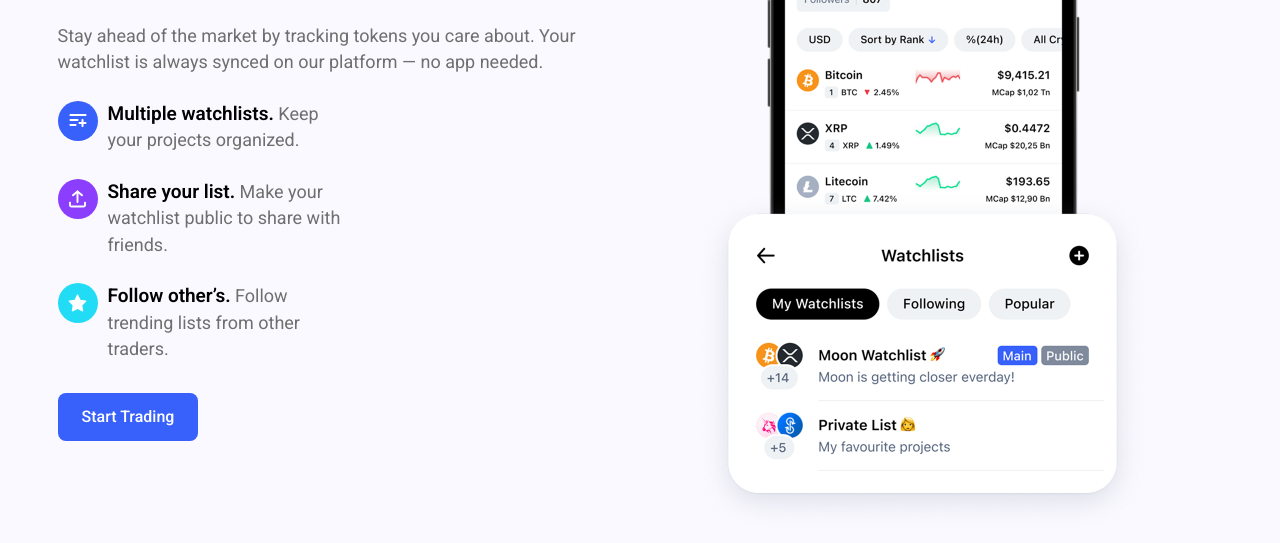
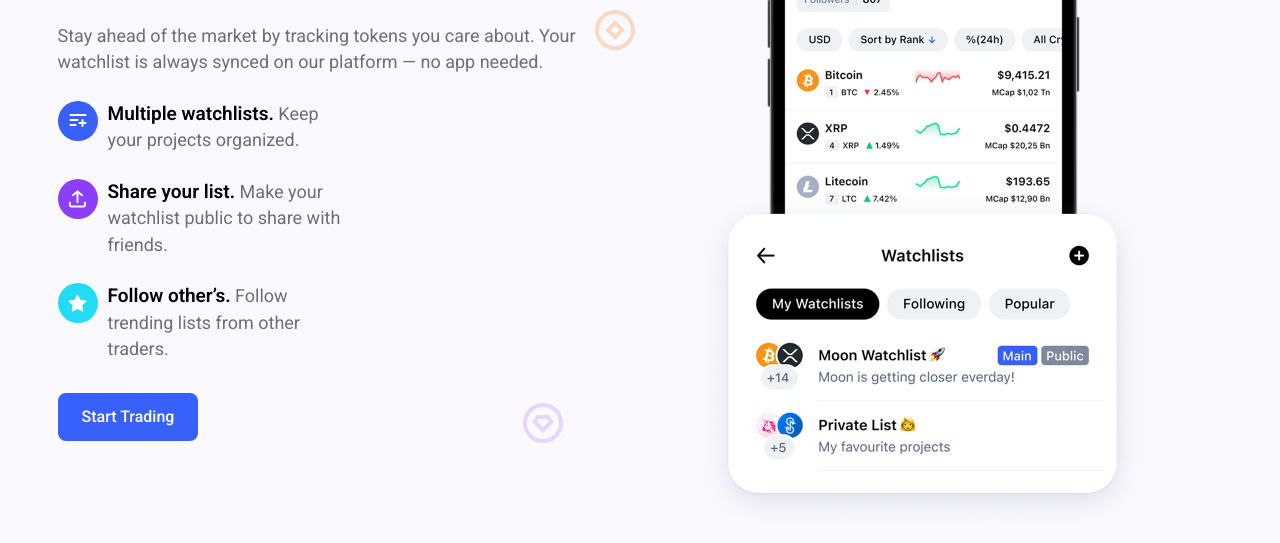
Before and after one commit to DanyloSkladan/domain-72, a plain HTML site: page index.html in a window 1280 px wide. Shown: the part 245-788 px from the top of the page. Drawn offline with nearby package versions, Linux system fonts and the light colour scheme.

Commit message:
updated: favorite coins

```diff
--- a/css/favorite.css
+++ b/css/favorite.css
@@ -8,6 +8,24 @@
 .favorite__img img {
     width: 451px;
     height: auto;
+}
+
+.favorite__left {
+    position: relative;
+}
+
+.favorite__coin-top {
+    position: absolute;
+    top: 155px;
+    right: -44px;
+    opacity: 0.3;
+}
+
+.favorite__coin-bottom {
+    position: absolute;
+    bottom: 89px;
+    right: 28px;
+    opacity: 0.3;
 }
 
 .favorite__subtitle {
--- a/index.html
+++ b/index.html
@@ -98,6 +98,16 @@
                     <a class="favorite__link link" href="#">
                         Start Trading
                     </a>
+                    <div class="favorite__coin-top">
+                        <svg width="40" height="40" viewBox="0 0 40 40" fill="none" xmlns="http://www.w3.org/2000/svg">
+                            <path d="M20 40C17.28 40 14.68 39.48 12.2 38.44C9.82667 37.4267 7.71333 35.9933 5.86 34.14C4.00667 32.2867 2.57333 30.1733 1.56 27.8C0.52 25.32 0 22.72 0 20C0 17.28 0.52 14.68 1.56 12.2C2.57333 9.82667 4.00667 7.71333 5.86 5.86C7.71333 4.00667 9.82667 2.57333 12.2 1.56C14.68 0.52 17.28 0 20 0C22.72 0 25.32 0.52 27.8 1.56C30.1733 2.57333 32.2867 4.00667 34.14 5.86C35.9933 7.71333 37.4267 9.82667 38.44 12.2C39.48 14.68 40 17.28 40 20C40 22.72 39.48 25.32 38.44 27.8C37.4267 30.1733 35.9933 32.2867 34.14 34.14C32.2867 35.9933 30.1733 37.4267 27.8 38.44C25.32 39.48 22.72 40 20 40ZM20 36C22.9067 36 25.6 35.2667 28.08 33.8C30.48 32.3867 32.3867 30.48 33.8 28.08C35.2667 25.6 36 22.9067 36 20C36 17.0933 35.2667 14.4 33.8 11.92C32.3867 9.52 30.48 7.61333 28.08 6.2C25.6 4.73333 22.9067 4 20 4C17.0933 4 14.4 4.73333 11.92 6.2C9.52 7.61333 7.61333 9.52 6.2 11.92C4.73333 14.4 4 17.0933 4 20C4 22.9067 4.73333 25.6 6.2 28.08C7.61333 30.48 9.52 32.3867 11.92 33.8C14.4 35.2667 17.0933 36 20 36ZM20 10.12L29.88 20L20 29.88L10.12 20L20 10.12ZM20 15.76L15.76 20L20 24.24L24.24 20L20 15.76Z" fill="#FB923C" />
+                        </svg>
+                    </div>
+                    <div class="favorite__coin-bottom">
+                        <svg width="40" height="40" viewBox="0 0 40 40" fill="none" xmlns="http://www.w3.org/2000/svg">
+                            <path d="M20 40C17.28 40 14.68 39.48 12.2 38.44C9.82667 37.4267 7.71333 35.9933 5.86 34.14C4.00667 32.2867 2.57333 30.1733 1.56 27.8C0.52 25.32 0 22.72 0 20C0 17.28 0.52 14.68 1.56 12.2C2.57333 9.82667 4.00667 7.71333 5.86 5.86C7.71333 4.00667 9.82667 2.57333 12.2 1.56C14.68 0.52 17.28 0 20 0C22.72 0 25.32 0.52 27.8 1.56C30.1733 2.57333 32.2867 4.00667 34.14 5.86C35.9933 7.71333 37.4267 9.82667 38.44 12.2C39.48 14.68 40 17.28 40 20C40 22.72 39.48 25.32 38.44 27.8C37.4267 30.1733 35.9933 32.2867 34.14 34.14C32.2867 35.9933 30.1733 37.4267 27.8 38.44C25.32 39.48 22.72 40 20 40ZM20 36C22.9067 36 25.6 35.2667 28.08 33.8C30.48 32.3867 32.3867 30.48 33.8 28.08C35.2667 25.6 36 22.9067 36 20C36 17.0933 35.2667 14.4 33.8 11.92C32.3867 9.52 30.48 7.61333 28.08 6.2C25.6 4.73333 22.9067 4 20 4C17.0933 4 14.4 4.73333 11.92 6.2C9.52 7.61333 7.61333 9.52 6.2 11.92C4.73333 14.4 4 17.0933 4 20C4 22.9067 4.73333 25.6 6.2 28.08C7.61333 30.48 9.52 32.3867 11.92 33.8C14.4 35.2667 17.0933 36 20 36ZM14 12H26L31 19L20 30L9 19L14 12ZM16.08 16L14.2 18.56L20 24.36L25.8 18.56L23.96 16H16.08Z" fill="#C084FC" />
+                        </svg>
+                    </div>
                 </div>
                 <div class="favorite__right">
                     <div class="favorite__img">
```
